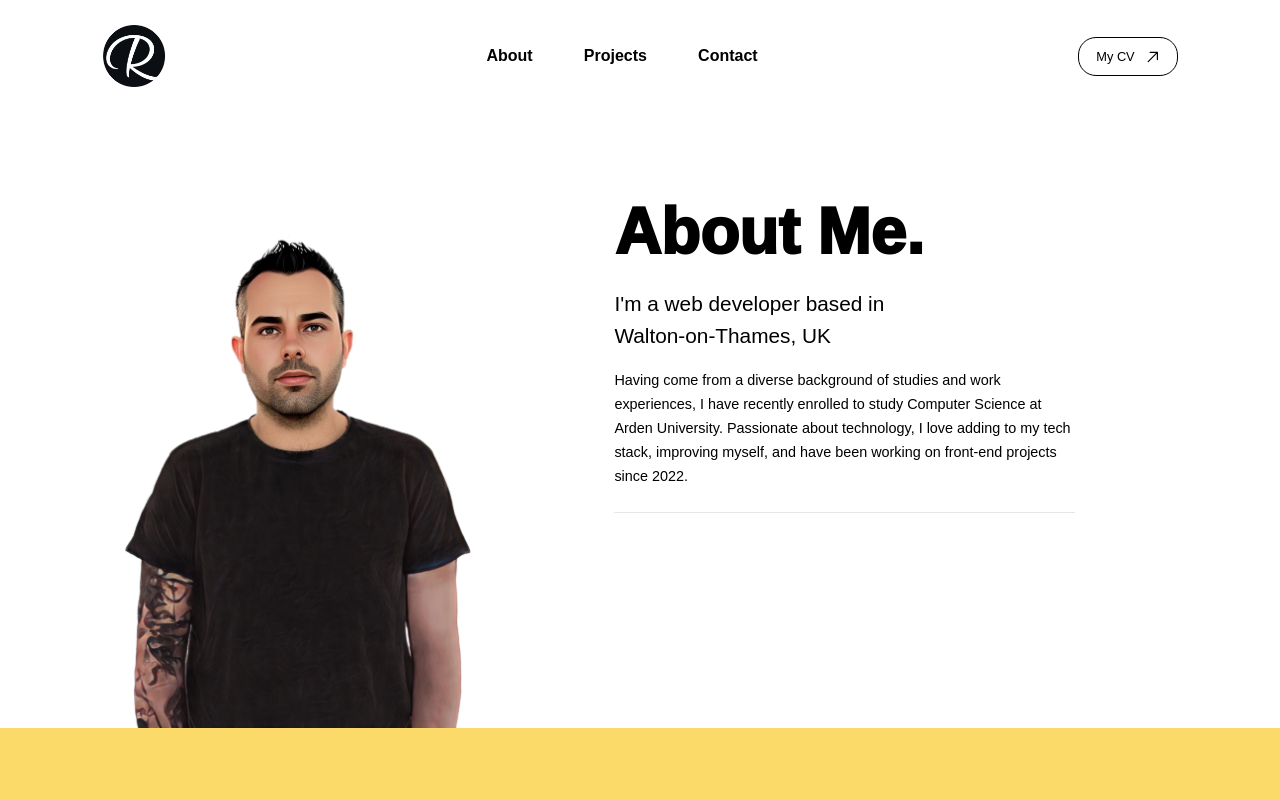
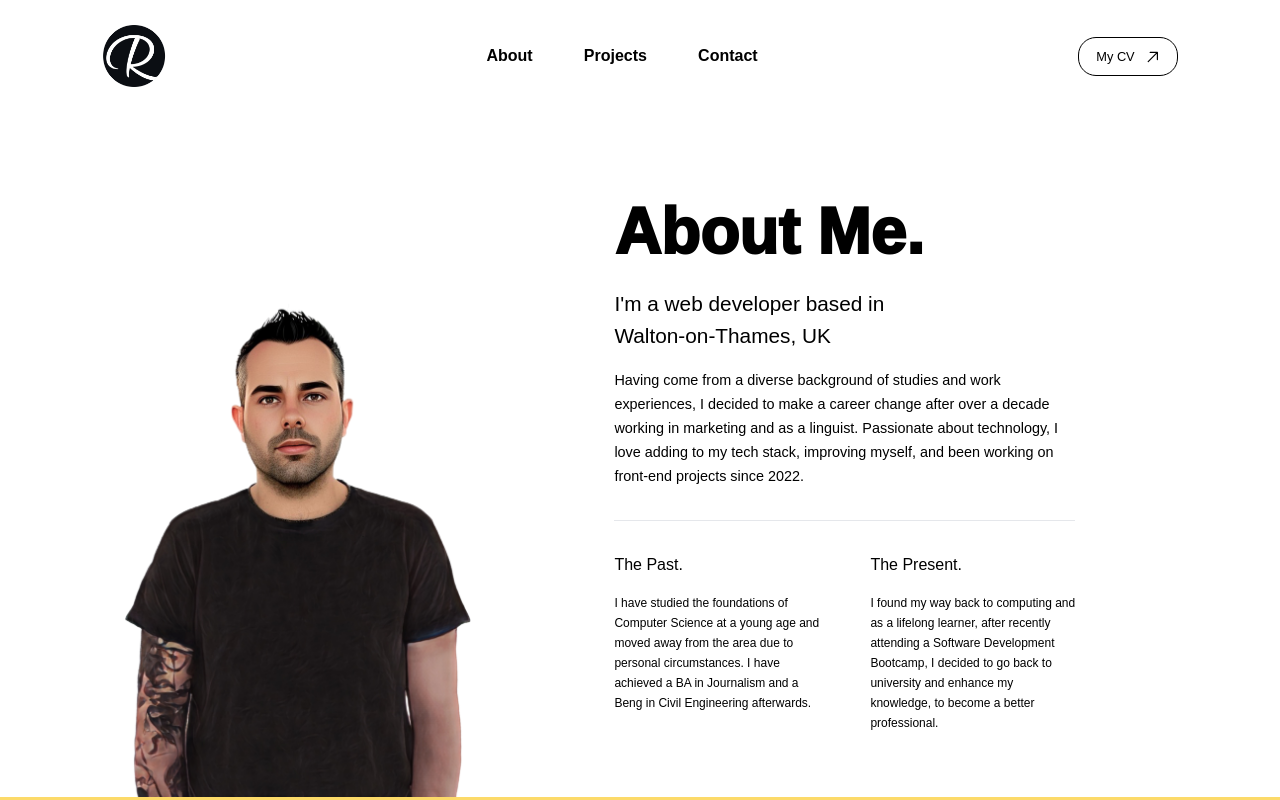
Before and after one commit to rodrigodelascio/rod-current-folio, a React (Create React App) app: page /about in a window 1280 px wide. Shown: the top 800 px of the page. Built offline with nearby package versions, Linux system fonts and the light colour scheme.

Commit message:
about me text improved

```diff
--- a/src/components/aboutpage/aboutHeroSection/AboutHeroSection.js
+++ b/src/components/aboutpage/aboutHeroSection/AboutHeroSection.js
@@ -18,13 +18,32 @@ const AboutHeroSection = () => {
           </h2>
           <p>
             Having come from a diverse background of studies and work
-            experiences, I have recently enrolled to study Computer Science at
-            Arden University. Passionate about technology, I love adding to my
-            tech stack, improving myself, and have been working on front-end
-            projects since 2022.
+            experiences, I decided to make a career change after over a decade
+            working in marketing and as a linguist. Passionate about technology,
+            I love adding to my tech stack, improving myself, and been working
+            on front-end projects since 2022.
           </p>
           <hr />
-          <div></div>
+          <div className={styles["past-present-future-container"]}>
+            <div className={styles["past-present-future-wrapper"]}>
+              <h3>The Past.</h3>
+              <p>
+                I have studied the foundations of Computer Science at a young
+                age and moved away from the area due to personal circumstances.
+                I have achieved a BA in Journalism and a Beng in Civil
+                Engineering afterwards.
+              </p>
+            </div>
+            <div className={styles["past-present-future-wrapper"]}>
+              <h3>The Present.</h3>
+              <p>
+                I found my way back to computing and as a lifelong learner,
+                after recently attending a Software Development Bootcamp, I
+                decided to go back to university and enhance my knowledge, to
+                become a better professional.
+              </p>
+            </div>
+          </div>
         </div>
       </div>
       <div className={styles["second-section-template"]}>
--- a/src/components/aboutpage/aboutHeroSection/AboutHeroSection.module.css
+++ b/src/components/aboutpage/aboutHeroSection/AboutHeroSection.module.css
@@ -59,11 +59,31 @@
 }
 
 hr {
-  margin-top: 3vh;
+  margin: 4vh 0;
+}
+
+.past-present-future-container {
+  display: flex;
+  flex-direction: row;
+  justify-content: space-between;
+  padding-bottom: 4vh;
+}
+
+.past-present-future-wrapper {
+  max-width: 16vw;
+}
+
+.past-present-future-container h3 {
+  font-size: 1rem;
+}
+
+.past-present-future-container p {
+  font-size: 0.75rem;
+  line-height: 1.25rem;
 }
 
 .second-section-template {
-  min-height: 80vh;
+  min-height: 75vh;
   min-width: 84vw;
   padding: 0 8vw;
   background: #fcda69;
```
